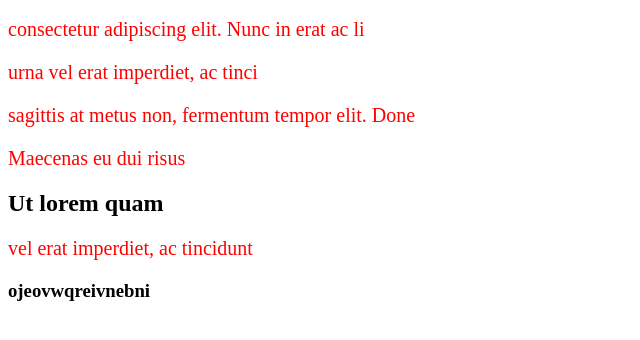
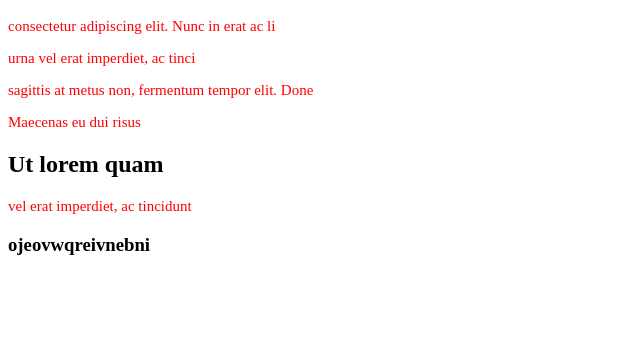
Before and after one commit to SamuelDevCvt/Hello_World, a plain HTML site: page index.html in a window 1280 px wide. Shown: the part 48-388 px from the top of the page, without its empty margins (0-640 px from the left). Drawn offline with Linux system fonts and the light colour scheme.

Commit message:
Update style.css

```diff
--- a/style.css
+++ b/style.css
@@ -1,4 +1,4 @@
 p {
   color: red;
-  font-size: 15pt;
+  font-size: 15px;
 }
```
